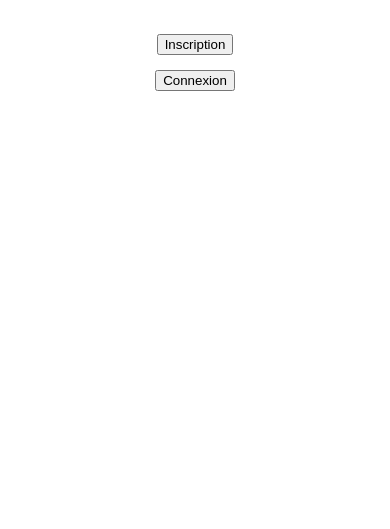
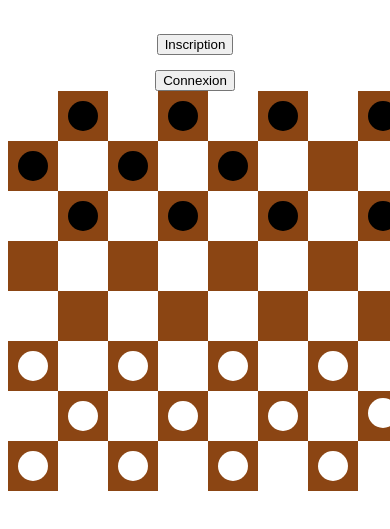
Before and after one commit to makba8/Jeux-de-Dame-, a website: page www/index.html in a window 390 px wide. Shown: the part 69-598 px from the top of the page. Drawn offline with Linux system fonts and the light colour scheme; some packages are replaced by stand-ins of ours.

Commit message:
Update index.html

```diff
--- a/www/index.html
+++ b/www/index.html
@@ -58,7 +58,121 @@
       </div>
 
       <!-- Page de jeux  -->
-      <div id="damier"></div>
+      <div id="damier">
+        <svg width="400" height="400" xmlns="http://www.w3.org/2000/svg">
+
+  <rect x="0" y="0" width="50" height="50" fill="#fff"/>
+  <rect x="50" y="0" width="50" height="50" fill="#8B4513"/>
+  <rect x="100" y="0" width="50" height="50" fill="#fff"/>
+  <rect x="150" y="0" width="50" height="50" fill="#8B4513"/>
+  <rect x="200" y="0" width="50" height="50" fill="#fff"/>
+  <rect x="250" y="0" width="50" height="50" fill="#8B4513"/>
+  <rect x="300" y="0" width="50" height="50" fill="#fff"/>
+  <rect x="350" y="0" width="50" height="50" fill="#8B4513"/>
+
+
+  <rect x="0" y="50" width="50" height="50" fill="#8B4513"/>
+  <rect x="50" y="50" width="50" height="50" fill="#fff"/>
+  <rect x="100" y="50" width="50" height="50" fill="#8B4513"/>
+  <rect x="150" y="50" width="50" height="50" fill="#fff"/>
+  <rect x="200" y="50" width="50" height="50" fill="#8B4513"/>
+  <rect x="250" y="50" width="50" height="50" fill="#fff"/>
+  <rect x="300" y="50" width="50" height="50" fill="#8B4513"/>
+  <rect x="350" y="50" width="50" height="50" fill="#fff"/>
+
+
+  <rect x="0" y="100" width="50" height="50" fill="#fff"/>
+  <rect x="50" y="100" width="50" height="50" fill="#8B4513"/>
+  <rect x="100" y="100" width="50" height="50" fill="#fff"/>
+  <rect x="150" y="100" width="50" height="50" fill="#8B4513"/>
+  <rect x="200" y="100" width="50" height="50" fill="#fff"/>
+  <rect x="250" y="100" width="50" height="50" fill="#8B4513"/>
+  <rect x="300" y="100" width="50" height="50" fill="#fff"/>
+  <rect x="350" y="100" width="50" height="50" fill="#8B4513"/>
+
+   <rect x="0" y="150" width="50" height="50" fill="#8B4513"/>
+  <rect x="50" y="150" width="50" height="50" fill="#fff"/>
+  <rect x="100" y="150" width="50" height="50" fill="#8B4513"/>
+  <rect x="150" y="150" width="50" height="50" fill="#fff"/>
+  <rect x="200" y="150" width="50" height="50" fill="#8B4513"/>
+  <rect x="250" y="150" width="50" height="50" fill="#fff"/>
+  <rect x="300" y="150" width="50" height="50" fill="#8B4513"/>
+  <rect x="350" y="150" width="50" height="50" fill="#fff"/>
+
+
+  <rect x="0" y="200" width="50" height="50" fill="#fff"/>
+  <rect x="50" y="200" width="50" height="50" fill="#8B4513"/>
+  <rect x="100" y="200" width="50" height="50" fill="#fff"/>
+  <rect x="150" y="200" width="50" height="50" fill="#8B4513"/>
+  <rect x="200" y="200" width="50" height="50" fill="#fff"/>
+  <rect x="250" y="200" width="50" height="50" fill="#8B4513"/>
+  <rect x="300" y="200" width="50" height="50" fill="#fff"/>
+  <rect x="350" y="200" width="50" height="50" fill="#8B4513"/>
+
+
+  <rect x="0" y="250" width="50" height="50" fill="#8B4513"/>
+  <rect x="50" y="250" width="50" height="50" fill="#fff"/>
+  <rect x="100" y="250" width="50" height="50" fill="#8B4513"/>
+  <rect x="150" y="250" width="50" height="50" fill="#fff"/>
+  <rect x="200" y="250" width="50" height="50" fill="#8B4513"/>
+  <rect x="250" y="250" width="50" height="50" fill="#fff"/>
+  <rect x="300" y="250" width="50" height="50" fill="#8B4513"/>
+  <rect x="350" y="250" width="50" height="50" fill="#fff"/>
+
+
+  <rect x="0" y="300" width="50" height="50" fill="#fff"/>
+  <rect x="50" y="300" width="50" height="50" fill="#8B4513"/>
+  <rect x="100" y="300" width="50" height="50" fill="#fff"/>
+  <rect x="150" y="300" width="50" height="50" fill="#8B4513"/>
+  <rect x="200" y="300" width="50" height="50" fill="#fff"/>
+  <rect x="250" y="300" width="50" height="50" fill="#8B4513"/>
+  <rect x="300" y="300" width="50" height="50" fill="#fff"/>
+  <rect x="350" y="300" width="50" height="50" fill="#8B4513"/>
+
+   <rect x="0" y="350" width="50" height="50" fill="#8B4513"/>
+  <rect x="50" y="350" width="50" height="50" fill="#fff"/>
+  <rect x="100" y="350" width="50" height="50" fill="#8B4513"/>
+  <rect x="150" y="350" width="50" height="50" fill="#fff"/>
+  <rect x="200" y="350" width="50" height="50" fill="#8B4513"/>
+  <rect x="250" y="350" width="50" height="50" fill="#fff"/>
+  <rect x="300" y="350" width="50" height="50" fill="#8B4513"/>
+  <rect x="350" y="350" width="50" height="50" fill="#fff"/>
+  <rect x="400" y="350" width="50" height="50" fill="#8B4513"/>
+  <rect x="450" y="350" width="50" height="50" fill="#fff"/>
+
+
+
+
+  <!-- Dessin des pions -->
+
+
+   <circle cx="75" cy="25" r="15" fill="black"/>
+    <circle cx="175" cy="25" r="15" fill="black"/>
+    <circle cx="275" cy="25" r="15" fill="black"/>
+   <circle cx="375" cy="25" r="15" fill="black"/>
+    <circle cx="575" cy="25" r="15" fill="black"/>
+   <circle cx="25" cy="75" r="15" fill="black"/>
+    <circle cx="125" cy="75" r="15" fill="black"/>
+   <circle cx="225" cy="75" r="15" fill="black"/>
+    <circle cx="75" cy="125" r="15" fill="black"/>
+   <circle cx="175" cy="125" r="15" fill="black"/>
+    <circle cx="275" cy="125" r="15" fill="black"/>
+   <circle cx="375" cy="125" r="15" fill="black"/>
+
+    <circle cx="25" cy="375" r="15" fill="white"/>
+   <circle cx="25" cy="275" r="15" fill="white"/>
+   <circle cx="75" cy="325" r="15" fill="white"/>
+   <circle cx="125" cy="375" r="15" fill="white"/>
+    <circle cx="225" cy="375" r="15" fill="white"/>
+   <circle cx="325" cy="375" r="15" fill="white"/>
+    <circle cx="175" cy="325" r="15" fill="white"/>
+   <circle cx="225" cy="275" r="15" fill="white"/>
+    <circle cx="375" cy="322" r="15" fill="white"/>
+    <circle cx="125" cy="275" r="15" fill="white"/>
+    <circle cx="325" cy="275" r="15" fill="white"/>
+   <circle cx="275" cy="325" r="15" fill="white"/>
+</svg>
+      </div>
     </div>
 
     <script src="cordova.js"></script>
```
